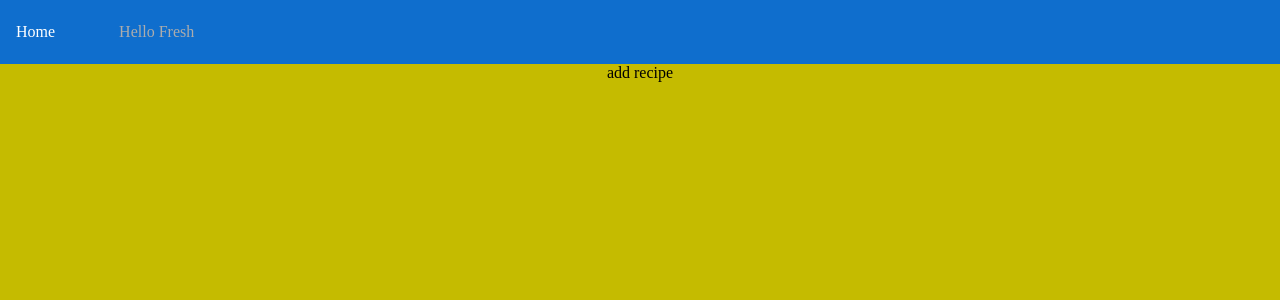
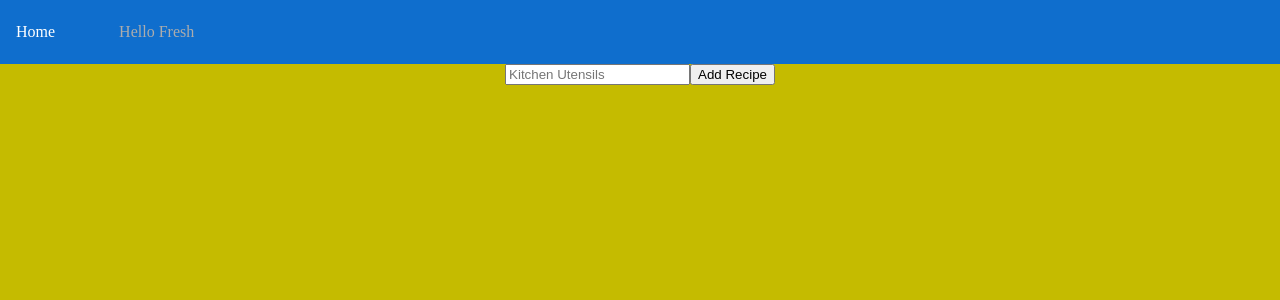
Before and after one commit to AndreasHoff/home-aid, a React (Vite) app: page /hello-fresh/add-recipe in a window 1280 px wide. Shown: the top 300 px of the page. Built offline with nearby package versions, Linux system fonts and the light colour scheme; no server answers.

Commit message:
updated helmetprovider and implementing firebase collection for adding recipe

```diff
--- a/package.json
+++ b/package.json
@@ -10,10 +10,11 @@
     "preview": "vite preview"
   },
   "dependencies": {
+    "firebase": "^10.12.1",
     "nosleep.js": "^0.12.0",
     "react": "^18.2.0",
     "react-dom": "^18.2.0",
-    "react-helmet": "^6.1.0",
+    "react-helmet-async": "^2.0.5",
     "react-router-dom": "^6.23.1",
     "styled-components": "^6.1.11"
   },
--- a/src/App.jsx
+++ b/src/App.jsx
@@ -1,3 +1,4 @@
+import { HelmetProvider } from 'react-helmet-async';
 import { Route, RouterProvider, createBrowserRouter, createRoutesFromElements } from 'react-router-dom';
 import './App.css';
 import MainLayout from './layouts/MainLayout';
@@ -19,7 +20,11 @@ const App = () => {
 
         )
     );
-    return <RouterProvider router={router} />
+    return (
+        <HelmetProvider>
+            <RouterProvider router={router} />
+        </HelmetProvider>
+    )
 }
 
 export default App
--- a/src/pages/AddRecipe.jsx
+++ b/src/pages/AddRecipe.jsx
@@ -1,6 +1,8 @@
-import React from 'react';
-import { Helmet } from 'react-helmet';
+import { addDoc, collection } from 'firebase/firestore';
+import React, { useRef, useState } from 'react';
+import { Helmet } from 'react-helmet-async';
 import styled from 'styled-components';
+import db from '../firebase';
 
 const AddRecipeContainer = styled.div`
     display: flex;
@@ -12,6 +14,23 @@ const AddRecipeContainer = styled.div`
 
 
 const AddRecipe = () => {
+    const [kitchenUtensils, setKitchenUtensils] = useState('');
+    const formRef = useRef();
+
+    const handleSubmit = async (e) => {
+        e.preventDefault();
+
+        try {
+            await addDoc(collection(db, 'recipes'), { kitchenUtensils }); // Use this
+            setKitchenUtensils('');
+            formRef.current.reset();
+
+            console.log('Recipe added successfully!');
+        } catch (error) {
+            console.error("Error adding document: ", error);
+        }
+    };
+
     return (
         <>
             <Helmet>
@@ -19,7 +38,15 @@ const AddRecipe = () => {
             </Helmet>
 
             <AddRecipeContainer className="container">
-                <div>add recipe</div>
+            <form onSubmit={handleSubmit}>
+                    <input
+                        type="text"
+                        value={kitchenUtensils}
+                        onChange={e => setKitchenUtensils(e.target.value)} placeholder="Kitchen Utensils"
+                        required
+                    />
+                    <button type="submit">Add Recipe</button>
+                </form>
             </AddRecipeContainer>
         </>
     )
--- a/src/pages/HelloFresh.jsx
+++ b/src/pages/HelloFresh.jsx
@@ -1,5 +1,5 @@
 import React from 'react'
-import { Helmet } from 'react-helmet'
+import { Helmet } from 'react-helmet-async'
 import { Link } from 'react-router-dom'
 import styled from 'styled-components'
 import image1 from '../assets/images/1.png'
--- a/src/pages/Home.jsx
+++ b/src/pages/Home.jsx
@@ -1,5 +1,5 @@
 import React from 'react'
-import { Helmet } from 'react-helmet'
+import { Helmet } from 'react-helmet-async'
 
 const Home = () => {
     return (
--- a/src/pages/Recipe.jsx
+++ b/src/pages/Recipe.jsx
@@ -1,6 +1,6 @@
 import NoSleep from 'nosleep.js';
 import React, { useState } from 'react';
-import { Helmet } from 'react-helmet';
+import { Helmet } from 'react-helmet-async';
 import { useParams } from 'react-router-dom';
 import styled from 'styled-components';
 import image1 from '../assets/images/1.png';
@@ -223,6 +223,7 @@ const Recipe = () => {
                         <div className='ingredients'>
                             <h3>Ingredienser</h3>
                             <table>
+                                <tbody>
                                     <tr className='odd'>
                                         <th></th>
                                         <th>2 personer</th>
@@ -283,11 +284,13 @@ const Recipe = () => {
                                         <td>12 ml</td>
                                         <td>25 ml</td>
                                     </tr>
+                                </tbody>
                             </table>
                         </div>
                         <div className='nutrition-facts'>
                             <h3>Næringsindhold</h3>
                             <table>
+                                <tbody>
                                     <tr className='odd'>
                                         <th></th>
                                         <th>Pr. 100g</th>
@@ -313,6 +316,7 @@ const Recipe = () => {
                                         <td>3g</td>
                                         <td>6g</td>
                                     </tr>
+                                </tbody>
                             </table>
                         </div>
                         <div className='allergies'>
```
Also changed, not shown: 2 other files (tests, documents, lock files or other folders). Lines whose indentation alone changed are shown as unchanged.
